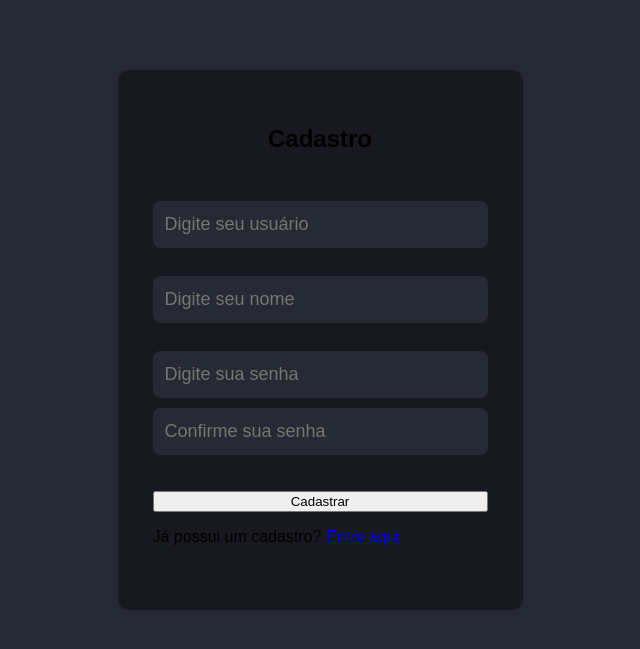
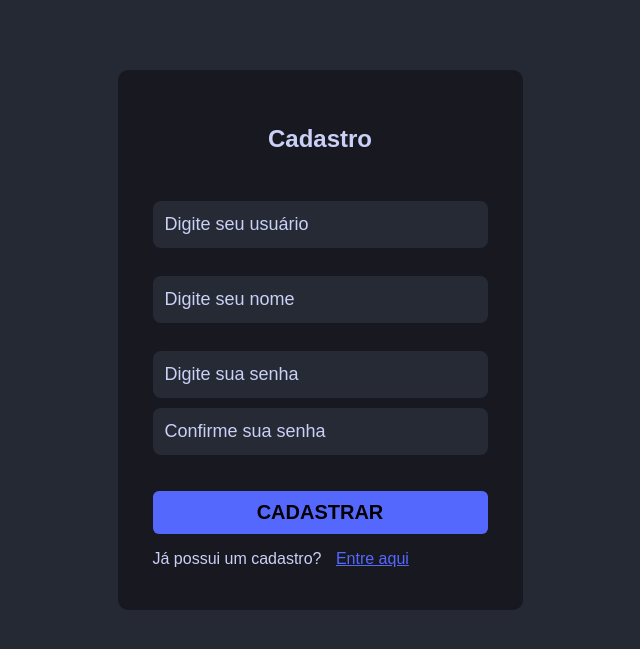
Before and after one commit to lucastrogo/GerenciadorTarefas, a Python web app: template website/templates/cadastro.html in a window 1280 px wide. Shown: the part 100-749 px from the top of the page, without its empty margins (320-960 px from the left). Run offline with Jinja, Linux system fonts and the light colour scheme; the template is opened without the code that fills it, so the values that code supplies are empty.

Commit message:
visual login e cadastro

```diff
--- a/website/static/cadastro.css
+++ b/website/static/cadastro.css
@@ -48,3 +48,35 @@ header{
     padding-left: 12px;
     font-size: 18px
 }
+
+h2{
+    color: #CBD0F7
+}
+
+input::placeholder{
+    color: #CBD0F7;
+    font-size: 18px;
+}
+
+form [type=submit]{
+    display: block;
+    background-color: #5568FE;
+    font-size: 20px;
+    text-transform: uppercase;
+    font-weight: bold;
+    cursor: pointer;
+    border: none;
+    padding: 10px;
+    border-radius: 6px
+}
+form [type=submit]:hover {
+background-color: #3f4dbb;
+}
+p{
+    color: #CBD0F7
+}
+
+a{
+    color: #5568FE;
+    margin-left: 10px;
+}
```
